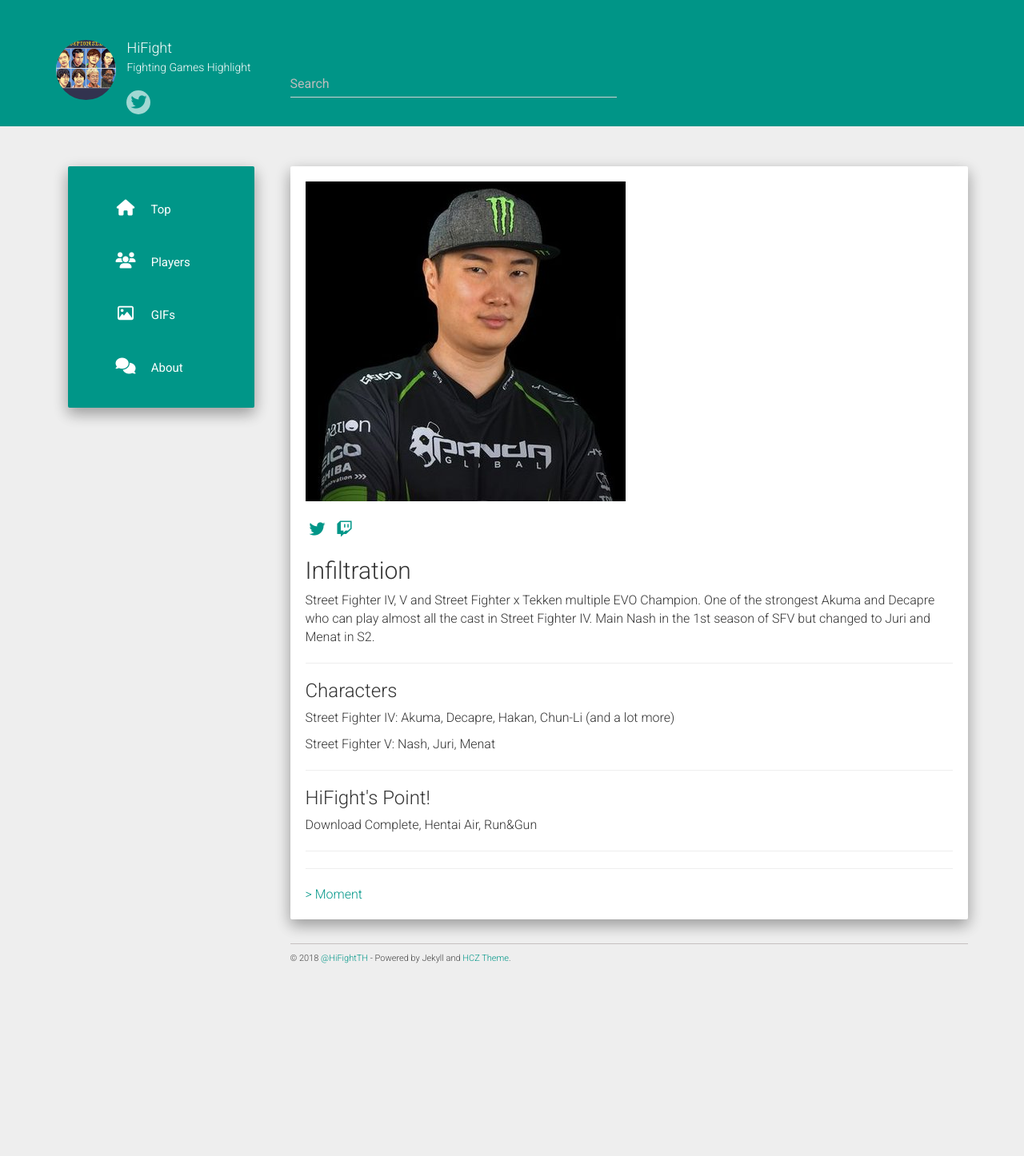
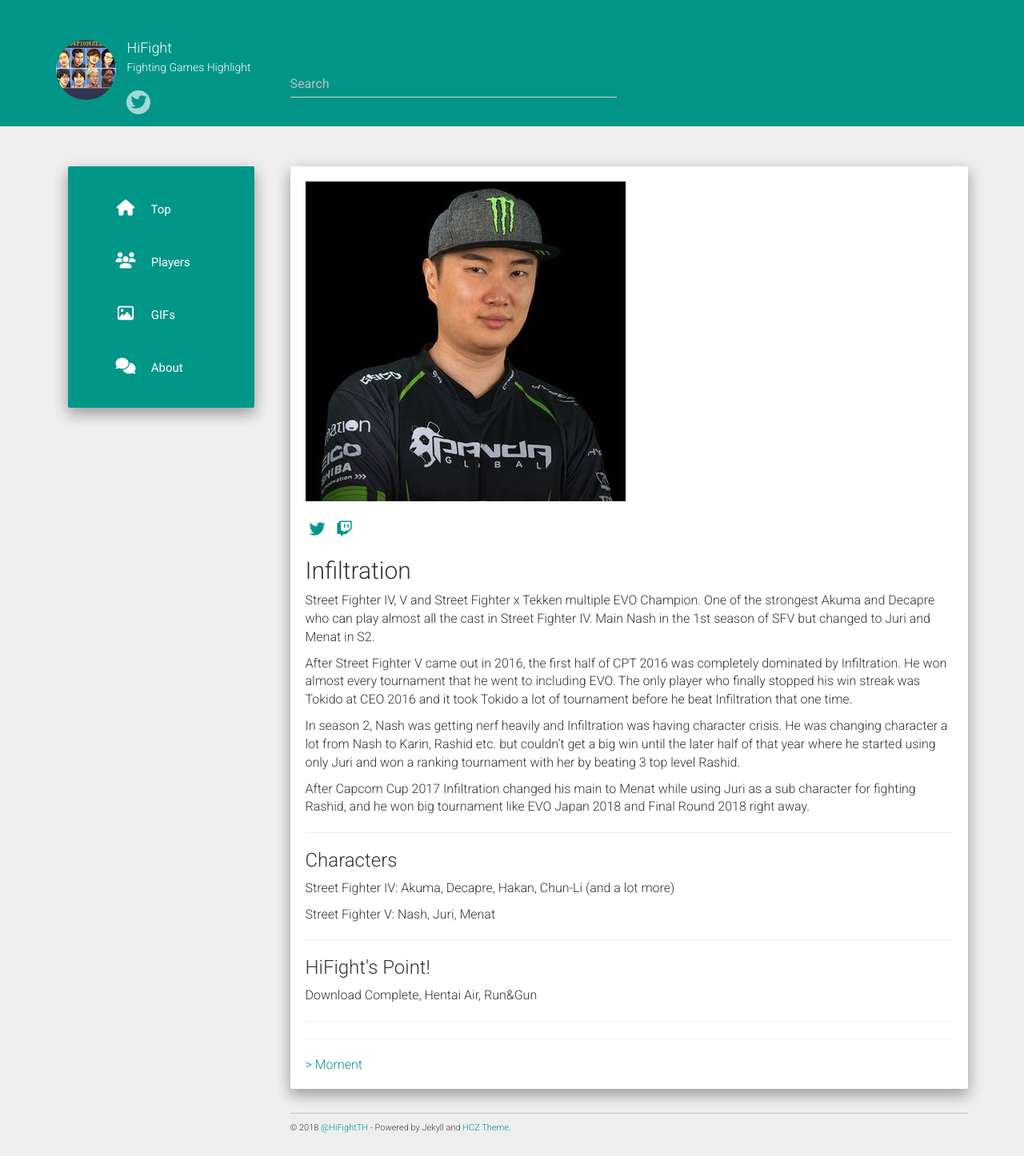
Before and after one commit to hifight/hifight.github.io, a Jekyll site: the page built from player/infiltration.md, in a window 1280 px wide. Shown: the whole page at 80% size. Built offline with Jekyll 4.4.1, drawn with Linux system fonts in a browser that asks for light colours; nearby versions of some CDN libraries; comment, search, counter and statistics services are not loaded; before the commit the page ends 1234 px from its top, so only the background shows below that.

Commit message:
Added some text

```diff
--- a/player/infiltration.md
+++ b/player/infiltration.md
@@ -10,7 +10,23 @@
 hifight: Download Complete, Hentai Air, Run&Gun
 ---
 
-Street Fighter IV, V and Street Fighter x Tekken multiple EVO Champion. One of the strongest Akuma and Decapre who can play almost all the cast in Street Fighter IV. Main Nash in the 1st season of SFV but changed to Juri and Menat in S2.
+Street Fighter IV, V and Street Fighter x Tekken multiple EVO Champion.
+One of the strongest Akuma and Decapre who can play almost all the cast
+in Street Fighter IV. Main Nash in the 1st season of SFV but changed to Juri and Menat in S2.
+
+After Street Fighter V came out in 2016, the first half of CPT 2016 was completely dominated by Infiltration.
+He won almost every tournament that he went to including EVO.
+The only player who finally stopped his win streak was Tokido at CEO 2016
+and it took Tokido a lot of tournament before he beat Infiltration that one time.
+
+In season 2, Nash was getting nerf heavily and Infiltration was having character crisis.
+He was changing character a lot from Nash to Karin, Rashid etc. but couldn't get a big win
+until the later half of that year where he started using only Juri and won a ranking tournament
+with her by beating 3 top level Rashid.
+
+After Capcom Cup 2017 Infiltration changed his main to Menat while using Juri
+as a sub character for fighting Rashid, and he won big tournament like EVO Japan 2018 and
+Final Round 2018 right away.
 
 <hr/>
 
```
Also changed, not shown: player/daigo_umehara.md (+7 -1 lines), player/momochi.md (+10 -2 lines), player/tokido.md (+10 -2 lines).
